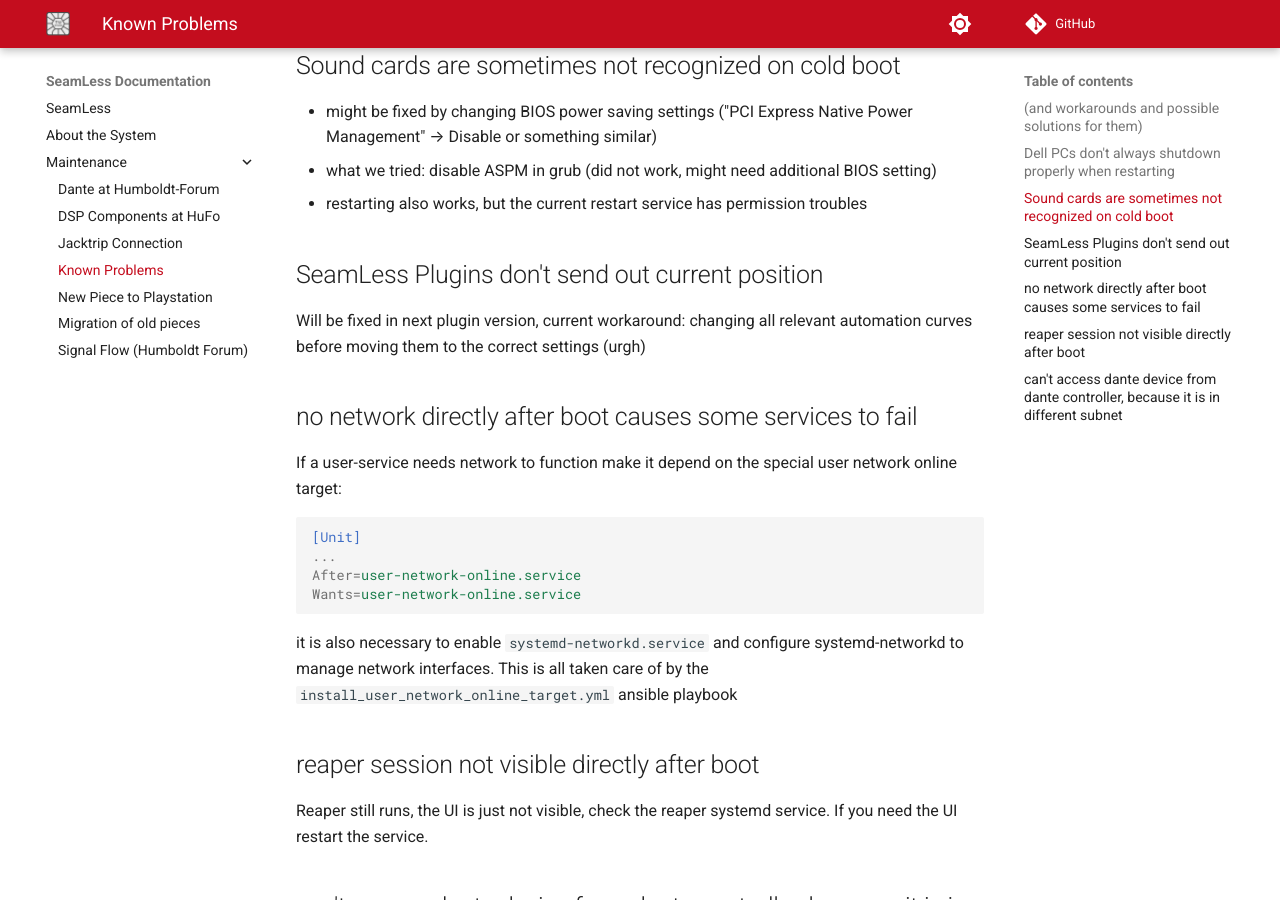
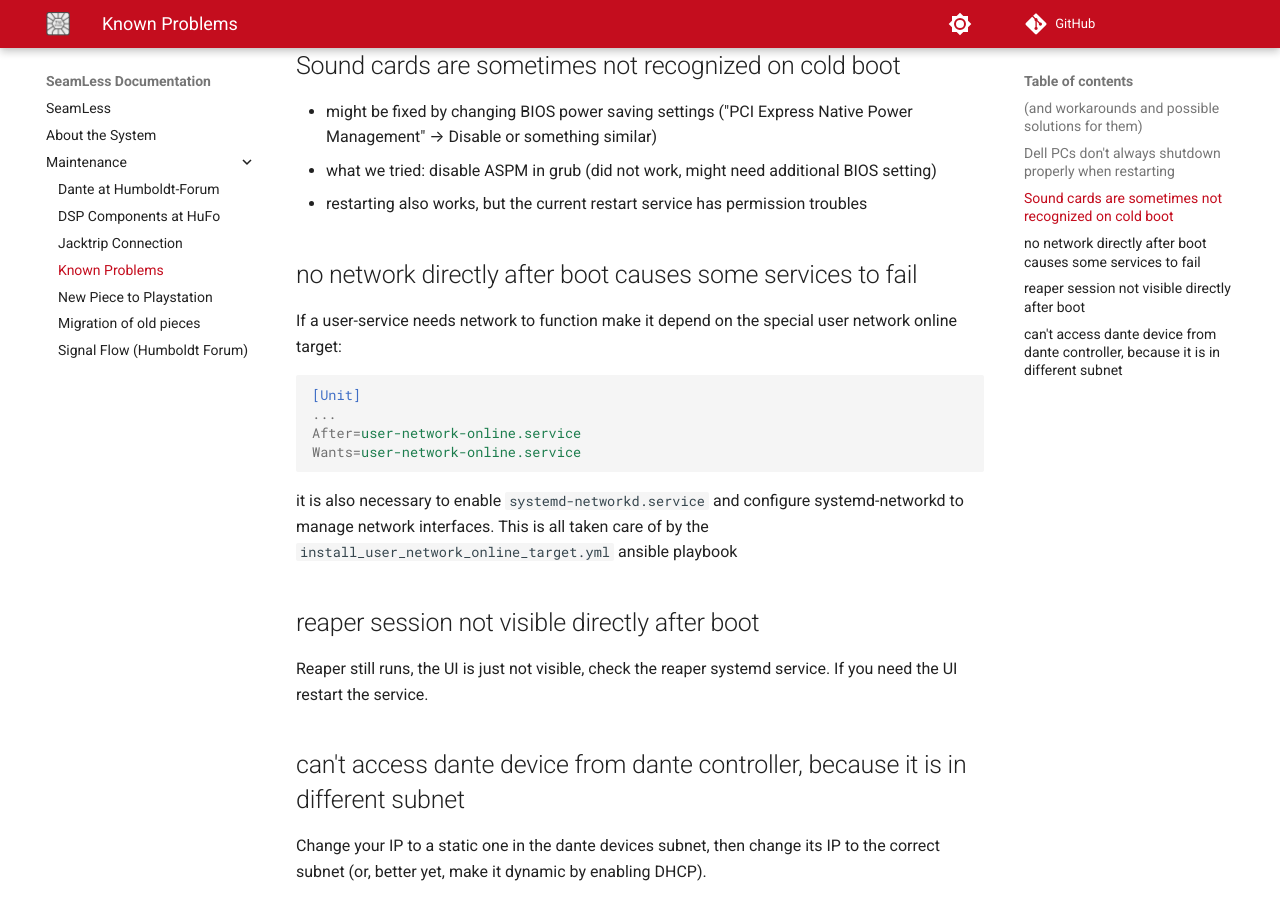
Before and after one commit to tu-studio/seamless-docs, an MkDocs documentation site: the page built from old/Documentation/docs/maintenance/known_problems.md, in a window 1280 px wide and 900 px high, scrolled down 426 px. Built offline with MkDocs 1.6.1 and Material for MkDocs 9.7.7, drawn with Linux system fonts in a browser that asks for light colours; comment, search, counter and statistics services are not loaded.

Commit message:
removed seamless plugin problem, as bug was fixed in 1.0.1

```diff
--- a/old/Documentation/docs/maintenance/known_problems.md
+++ b/old/Documentation/docs/maintenance/known_problems.md
@@ -19,11 +19,6 @@
   setting)
 - restarting also works, but the current restart service has permission
   troubles
-
-## SeamLess Plugins don't send out current position
-
-Will be fixed in next plugin version, current workaround: changing all relevant
-automation curves before moving them to the correct settings (urgh)
 
 ## no network directly after boot causes some services to fail
 
```
